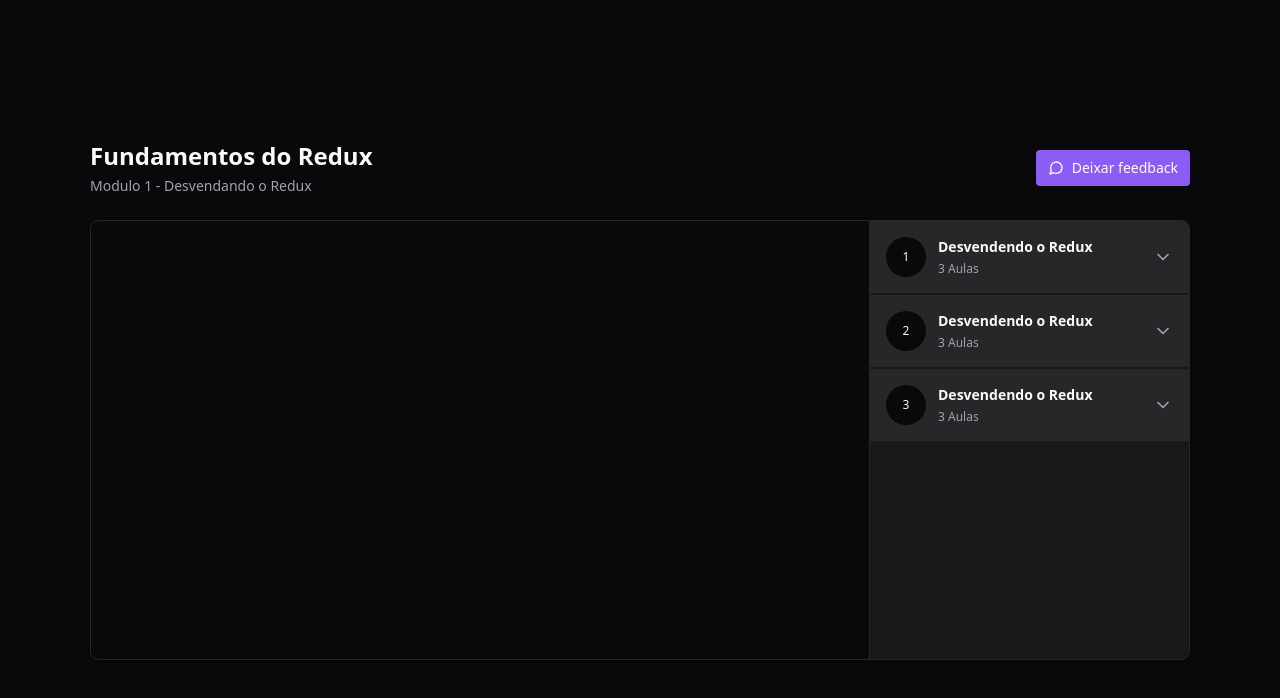
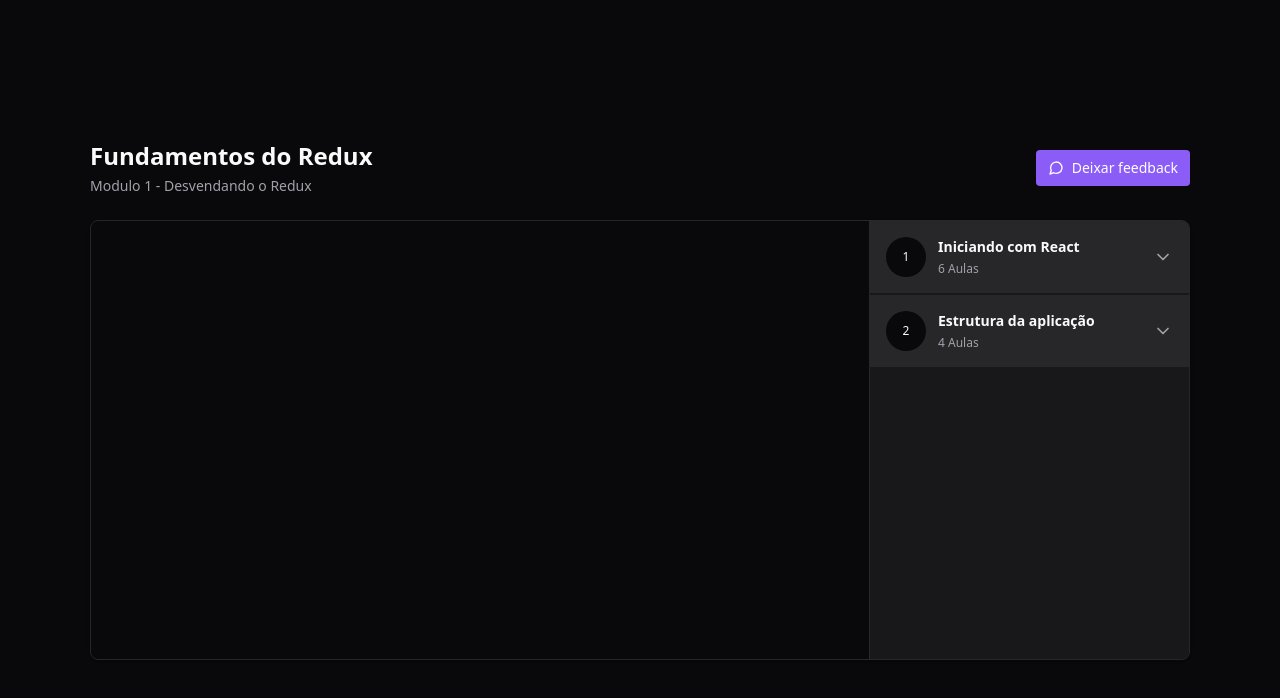
Before and after one commit to filliperomero/redux-video-player, a React (Vite) app: page / in a window 1280 px wide. Shown: the top 698 px of the page. Built offline with nearby package versions, Linux system fonts and the light colour scheme.

Commit message:
Add player reducer

```diff
--- a/src/components/Module.tsx
+++ b/src/components/Module.tsx
@@ -2,6 +2,7 @@
 import * as Collapsible from '@radix-ui/react-collapsible'
 
 import { Lesson } from "./Lesson";
+import { useAppSelector } from "../store";
 
 interface ModuleProps {
   moduleIndex: number
@@ -10,6 +11,8 @@
 }
 
 export function Module({ moduleIndex, title, lessonAmount}: ModuleProps) {
+  const lessons = useAppSelector(state => state.player.course.modules[moduleIndex].lessons)
+
   return (
     <Collapsible.Root className='group'>
       <Collapsible.Trigger className='flex w-full items-center gap-3 bg-zinc-800 p-4'>
@@ -24,9 +27,9 @@
 
       <Collapsible.Content>
         <nav className='relative flex flex-col gap-4 p-6'>
-          <Lesson title="Fundamentos do Redux" duration="09:13" />
-          <Lesson title="Fundamentos do Redux" duration="09:13" />
-          <Lesson title="Fundamentos do Redux" duration="09:13" />
+          {lessons.map(lesson => (
+            <Lesson key={lesson.id} title={lesson.title} duration={lesson.duration} />
+          ))}
         </nav>
       </Collapsible.Content>
     </Collapsible.Root>
--- a/src/pages/Player.tsx
+++ b/src/pages/Player.tsx
@@ -3,8 +3,11 @@
 import { Video } from '../components/Video'
 import { Header } from '../components/Header'
 import { Module } from '../components/Module'
+import { useAppSelector } from '../store'
 
 export function Player() {
+  const modules = useAppSelector(state => state.player.course.modules)
+
   return (
     <div className='h-screen bg-zinc-950 text-zinc-50 flex justify-center items-center'>
       <div className="flex w-[1100px] flex-col gap-6">
@@ -24,9 +27,9 @@
           </div>
 
           <aside className='absolute top-0 bottom-0 right-0 w-80 divide-y-2 divide-zinc-900 border-l border-zinc-800 bg-zinc-900 overflow-y-scroll scrollbar-thin scrollbar-track-zinc-950 scrollbar-thumb-zinc-800'>
-            <Module moduleIndex={0} title='Desvendendo o Redux' lessonAmount={3} />
-            <Module moduleIndex={1} title='Desvendendo o Redux' lessonAmount={3} />
-            <Module moduleIndex={2} title='Desvendendo o Redux' lessonAmount={3} />
+            {modules.map((module, index) => (
+              <Module key={module.id} moduleIndex={index} title={module.title} lessonAmount={module.lessons.length} />
+            ))}
           </aside>
         </main>
       </div>
--- a/src/store/index.ts
+++ b/src/store/index.ts
@@ -1,8 +1,11 @@
 import { configureStore } from '@reduxjs/toolkit'
 import { TypedUseSelectorHook, useSelector } from 'react-redux'
+import { player } from './slices/player'
 
 export const store = configureStore({
-  reducer: {}
+  reducer: {
+    player
+  }
 })
 
 export type RootState = ReturnType<typeof store.getState>
--- /dev/null
+++ b/src/store/slices/player.ts
@@ -0,0 +1,36 @@
+import { createSlice } from "@reduxjs/toolkit";
+
+const playerSlice = createSlice({
+  name: 'player',
+  initialState: {
+    course: {
+      modules: [
+        {
+          id: '1',
+          title: 'Iniciando com React',
+          lessons: [
+            { id: 'Jai8w6K_GnY', title: 'CSS Modules', duration: '13:45' },
+            { id: 'w-DW4DhDfcw', title: 'Estilização do Post', duration: '10:05' },
+            { id: 'D83-55LUdKE', title: 'Componente: Header', duration: '06:33' },
+            { id: 'W_ATsETujaY', title: 'Componente: Sidebar', duration: '09:12' },
+            { id: 'Pj8dPeameYo', title: 'CSS Global', duration: '03:23' },
+            { id: '8KBq2vhwbac', title: 'Form de comentários', duration: '11:34' },
+          ],
+        },
+        {
+          id: '2',
+          title: 'Estrutura da aplicação',
+          lessons: [
+            { id: 'gE48FQXRZ_o', title: 'Componente: Comment', duration: '13:45' },
+            { id: 'Ng_Vk4tBl0g', title: 'Responsividade', duration: '10:05' },
+            { id: 'h5JA3wfuW1k', title: 'Interações no JSX', duration: '06:33' },
+            { id: '1G0vSTqWELg', title: 'Utilizando estado', duration: '09:12' },
+          ],
+        },
+      ]
+    }
+  },
+  reducers: {}
+})
+
+export const player = playerSlice.reducer
```
